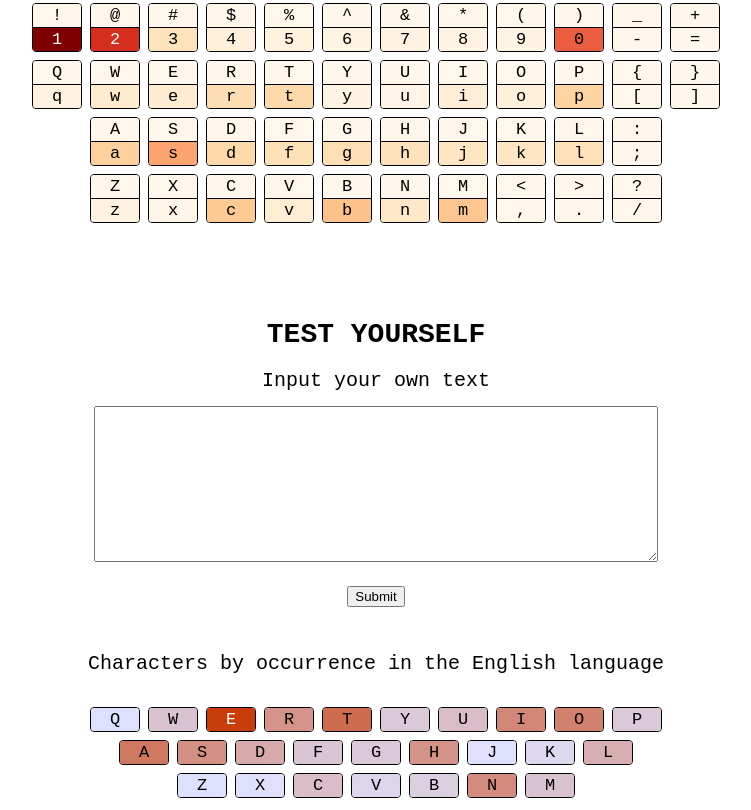
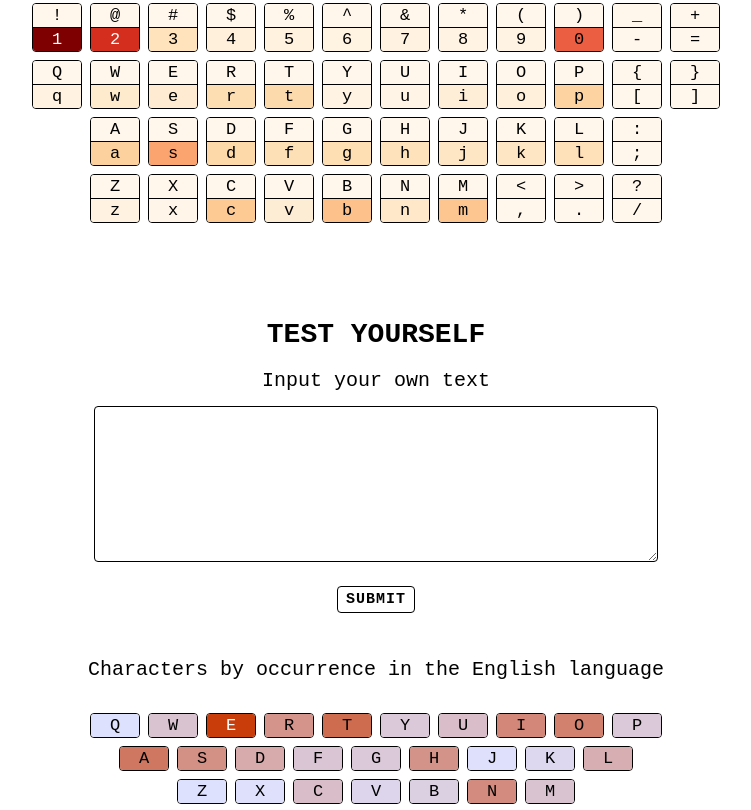
Before and after one commit to ja-beta/cyw-d3-05, a plain HTML site: page index.html in a window 1280 px wide. Shown: the part 492-1302 px from the top of the page, without its empty margins (264-1015 px from the left). Drawn offline with nearby package versions, Linux system fonts and the light colour scheme.

Commit message:
minor css modifications

```diff
--- a/style.css
+++ b/style.css
@@ -95,6 +95,16 @@ body{
 
 #submit-button{
   margin-bottom: 32px;
+  background-color: transparent;
+  font-family: inherit;
+  font-weight: 600;
+  font-size: 15px;
+  text-transform: uppercase;
+  letter-spacing: 1px;
+  border: solid black 1px;
+  border-radius: 4px;
+  padding: 4px 8px;
+
 }
 
 #input-text{
@@ -104,6 +114,8 @@ body{
   max-height: 500px;
   min-height: 48px;
   margin-bottom: 24px;
+  border: solid black 1px;
+  border-radius: 4px;
 }
 
 #test-result-container{
```
